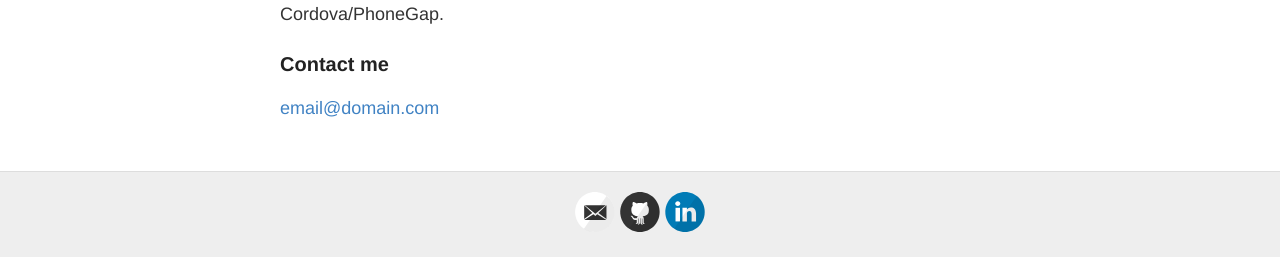
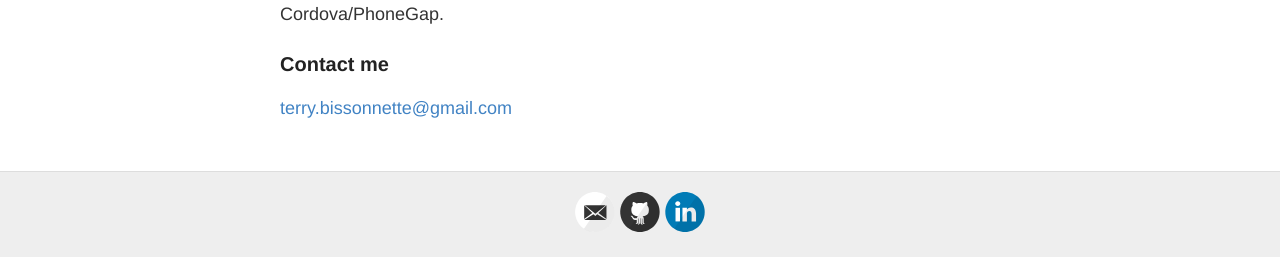
Before and after one commit to tbissonnette/tbissonnette.github.io, a Jekyll site: the page built from about.md, in a window 1280 px wide. Shown: the part 692-949 px from the top of the page. Built offline with Jekyll 4.4.1, drawn with Linux system fonts in a browser that asks for light colours; Markdown is read by kramdown in place of the engine named in the settings.

Commit message:
Update about.md

```diff
--- a/about.md
+++ b/about.md
@@ -18,4 +18,4 @@ To manage this I typically choose a few technologies that really interest me, an
 
 ### Contact me
 
-[email@domain.com](mailto:email@domain.com)
+[terry.bissonnette@gmail.com](mailto:email@domain.com)
```
